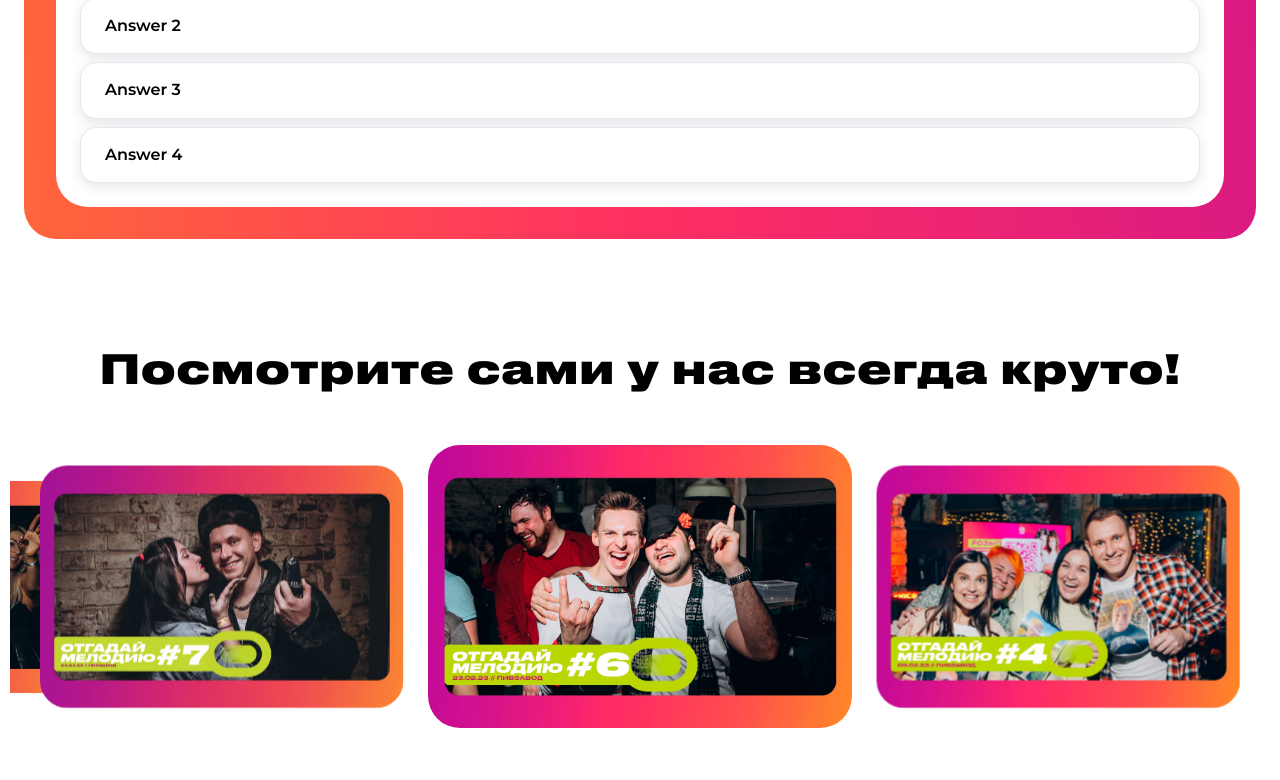
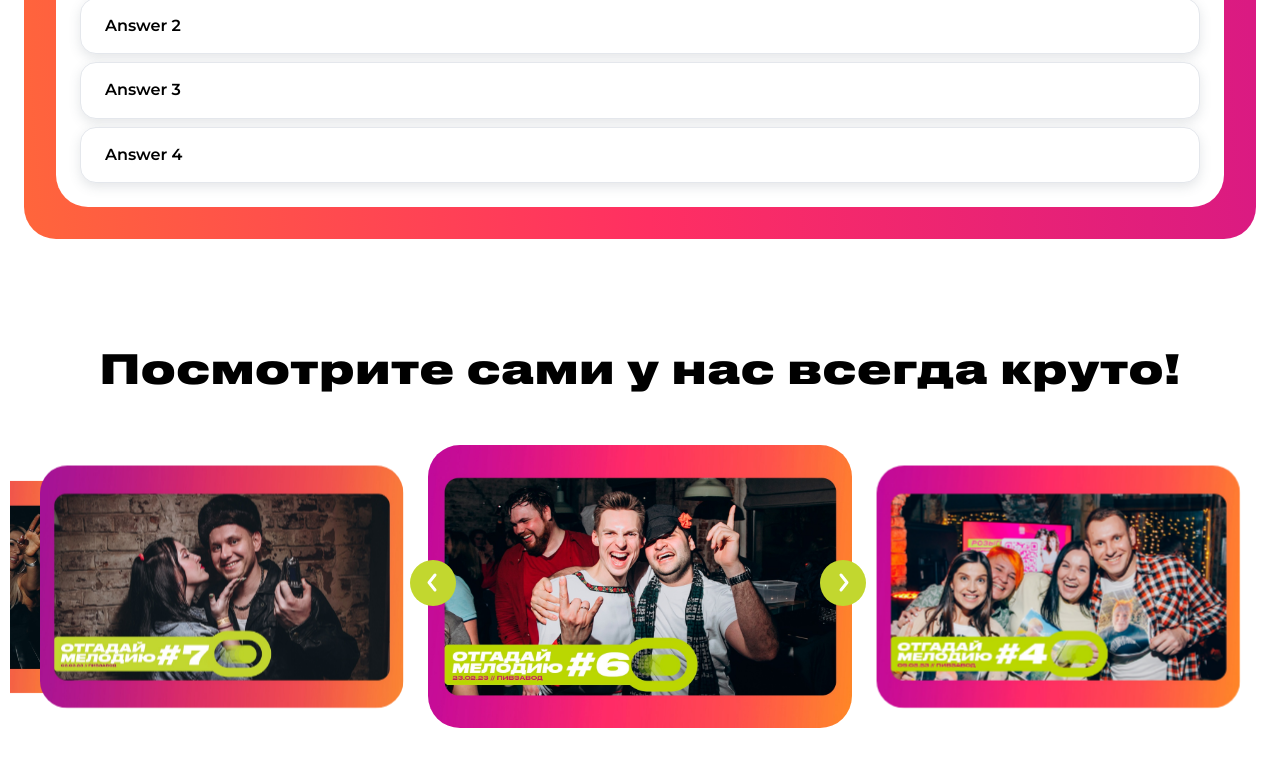
Before and after one commit to otgadaymelody/otgadaymelody-web, a React (Create React App) app: page / in a window 1280 px wide. Shown: the part 7628-8408 px from the top of the page. Built offline with nearby package versions, Linux system fonts and the light colour scheme; no server answers.

Commit message:
feat(photo-gallery): add navigation buttons

```diff
--- a/src/components/photo-gallery/PhotoGallery.css
+++ b/src/components/photo-gallery/PhotoGallery.css
@@ -30,6 +30,23 @@
   width: 328px;
 }
 
+.photo-gallery__slider-button-prev,
+.photo-gallery__slider-button-next {
+  position: absolute;
+  top: 40%;
+  display: block;
+  z-index: 20;
+  cursor: pointer;
+  overflow: visible;
+}
+.photo-gallery__slider-button-prev {
+  left: calc(100vw / 2 - 195px);
+}
+
+.photo-gallery__slider-button-next {
+  left: calc(100vw / 2 + 125px);
+}
+
 @media (min-width: 744px) {
   .photo-gallery__title {
     font-size: 40px;
@@ -46,6 +63,13 @@
     border-radius: 32px;
     width: 424px;
   }
+  .photo-gallery__slider-button-prev {
+    left: calc(100vw / 2 - 240px);
+  }
+
+  .photo-gallery__slider-button-next {
+    left: calc(100vw / 2 + 170px);
+  }
 }
 
 @media (min-width: 1440px) {
@@ -57,6 +81,15 @@
   .photo-gallery__photo {
     width: 540px;
   }
+  .photo-gallery__slider-button-prev {
+    left: calc(100vw / 2 - 295px);
+    scale: 1.25;
+  }
+
+  .photo-gallery__slider-button-next {
+    left: calc(100vw / 2 + 225px);
+    scale: 1.25;
+  }
 }
 
 @media (min-width: 1920px) {
--- a/src/components/photo-gallery/PhotoGallery.tsx
+++ b/src/components/photo-gallery/PhotoGallery.tsx
@@ -4,6 +4,9 @@ import './PhotoGallery.css';
 import { type BaseComponent } from '../../shared/interfaces/baseComponent';
 import { PHOTO_GALLERY_LIST } from './photoGalleryList.consts';
 import { Swiper, SwiperSlide } from 'swiper/react';
+
+import sliderNextImg from '../../assets/images/future-game/slider-next.svg';
+import sliderPrevImg from '../../assets/images/future-game/slider-prev.svg';
 
 import 'swiper/css';
 import 'swiper/css/effect-coverflow';
@@ -33,14 +36,24 @@ const PhotoGallery: FC<BaseComponent> = ({ className }): React.ReactElement => {
           modifier: 2,
           slideShadows: false,
         }}
-        modules={[EffectCoverflow]}
+        modules={[EffectCoverflow, Navigation]}
         loop={true}
+        navigation={{
+          nextEl: '.photo-gallery__slider-button-next',
+          prevEl: '.photo-gallery__slider-button-prev',
+        }}
       >
         {PHOTO_GALLERY_LIST.map((item, key) => (
           <SwiperSlide key={key}>
             <img className="photo-gallery__photo" src={item} />
           </SwiperSlide>
         ))}
+        <div className="photo-gallery__slider-button-prev">
+          <img src={sliderNextImg} />
+        </div>
+        <div className="photo-gallery__slider-button-next">
+          <img src={sliderPrevImg} />
+        </div>
       </Swiper>
       <BaseButton
         title="Смотреть все фотоотчеты"
```
